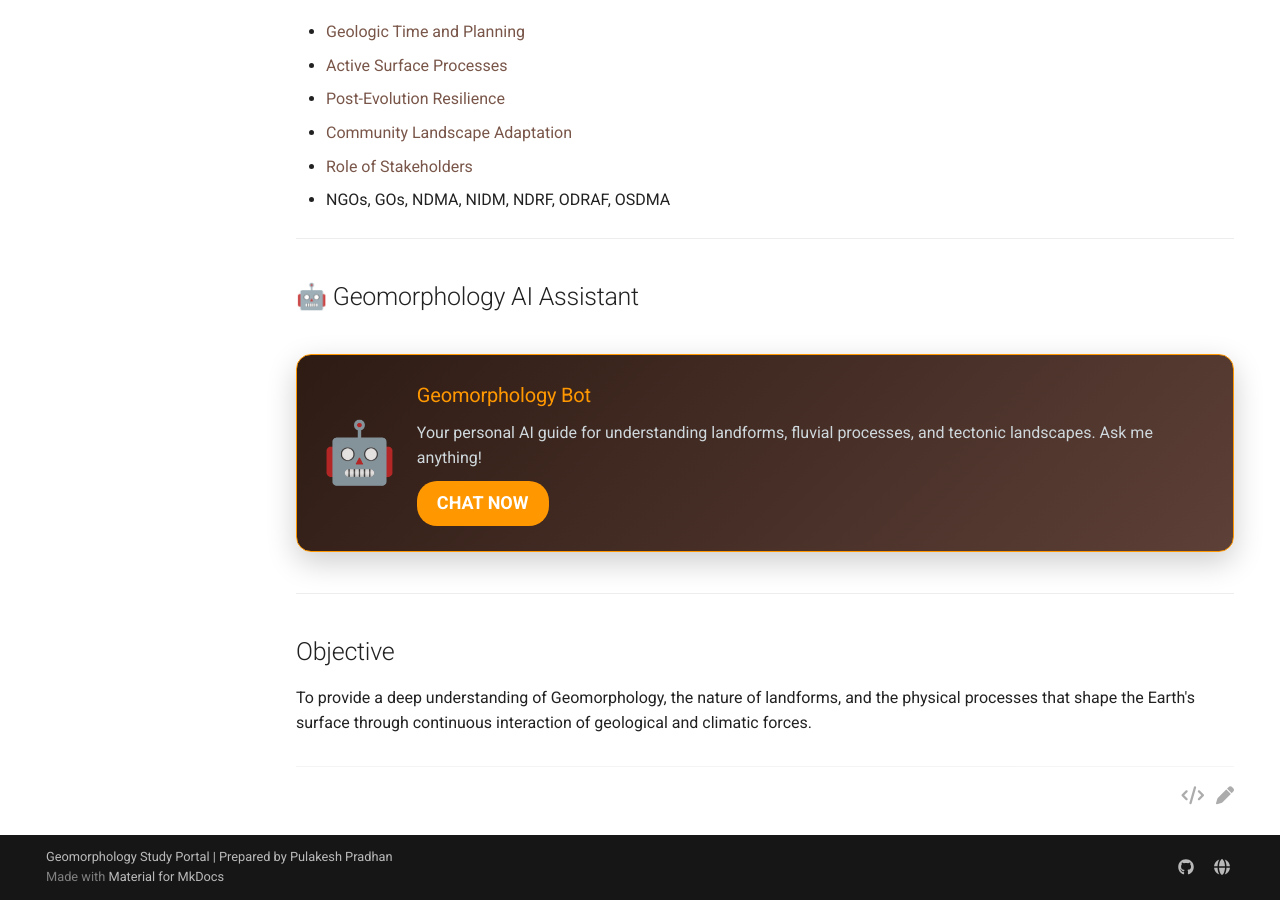
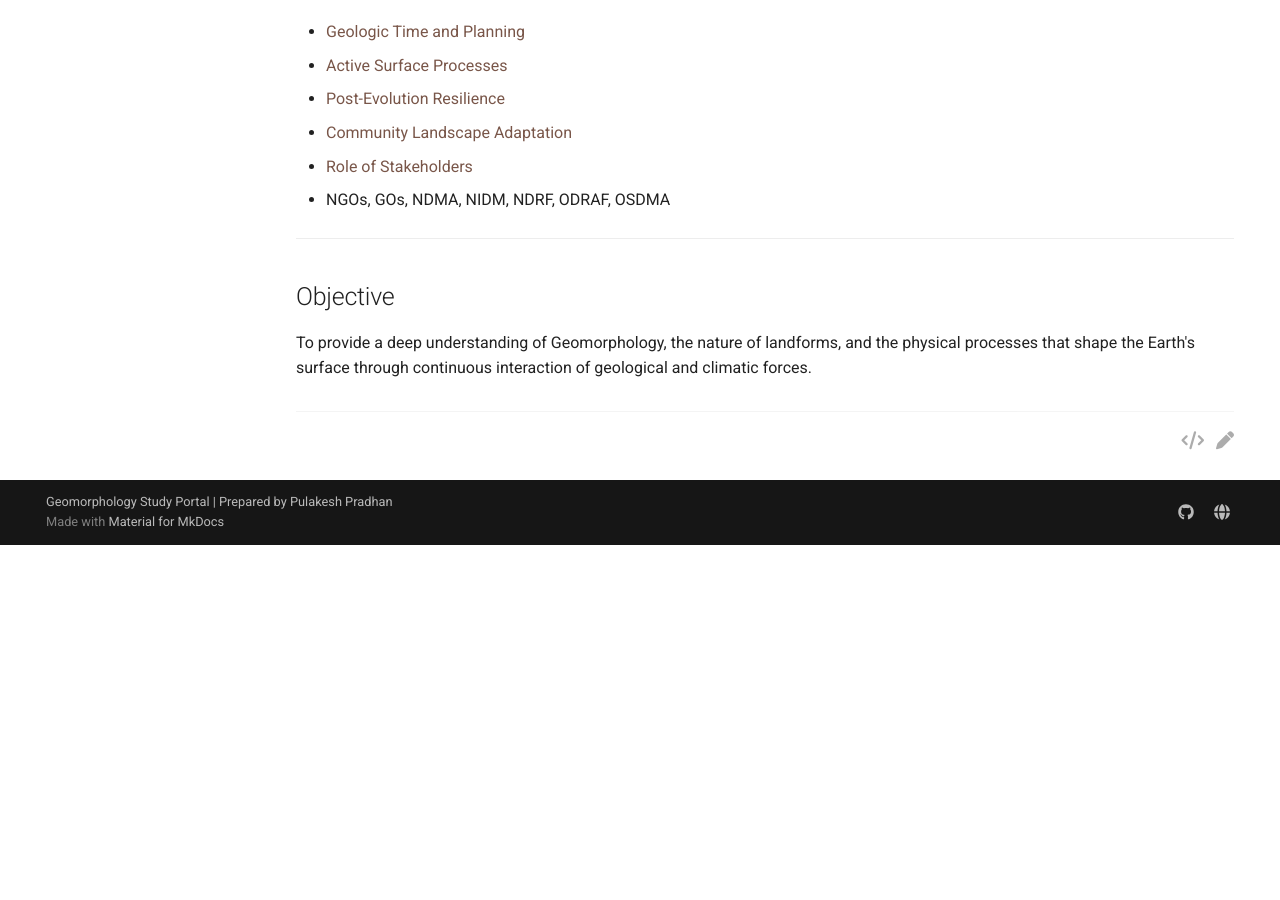
Before and after one commit to pulakeshpradhan/geomorphology, an MkDocs documentation site: the page built from docs/index.md, in a window 1280 px wide and 900 px high, scrolled down 1055 px. Built offline with MkDocs 1.6.1 and Material for MkDocs 9.7.7, drawn with Linux system fonts in a browser that asks for light colours; comment, search, counter and statistics services are not loaded; after the commit the page ends 1600 px from its top, so only the background shows below that; some of the changed text lies outside the part shown.

Commit message:
Remove AI Assistant section from homepage

```diff
--- a/docs/index.md
+++ b/docs/index.md
@@ -37,19 +37,6 @@ Welcome to the Geomorphology study portal. This site covers the fundamental conc
 
 ---
 
-## 🤖 Geomorphology AI Assistant
-
-<div class="bot-card" style="background: linear-gradient(135deg, #2d1b14 0%, #5d4037 100%); border-radius: 15px; padding: 25px; display: flex; align-items: center; gap: 20px; border: 1px solid #ff9800; margin: 2rem 0; box-shadow: 0 10px 30px rgba(0,0,0,0.2);">
-    <div style="font-size: 3rem;">🤖</div>
-    <div>
-        <h3 style="margin: 0; color: #ff9800;">Geomorphology Bot</h3>
-        <p style="margin: 10px 0; color: #cfd8dc;">Your personal AI guide for understanding landforms, fluvial processes, and tectonic landscapes. Ask me anything!</p>
-        <a href="#" style="display: inline-block; background: #ff9800; color: #fff; padding: 8px 20px; border-radius: 20px; text-decoration: none; font-weight: bold; font-size: 0.9rem; transition: transform 0.2s;">CHAT NOW</a>
-    </div>
-</div>
-
----
-
 ## Objective
 
 To provide a deep understanding of Geomorphology, the nature of landforms, and the physical processes that shape the Earth's surface through continuous interaction of geological and climatic forces.
```
